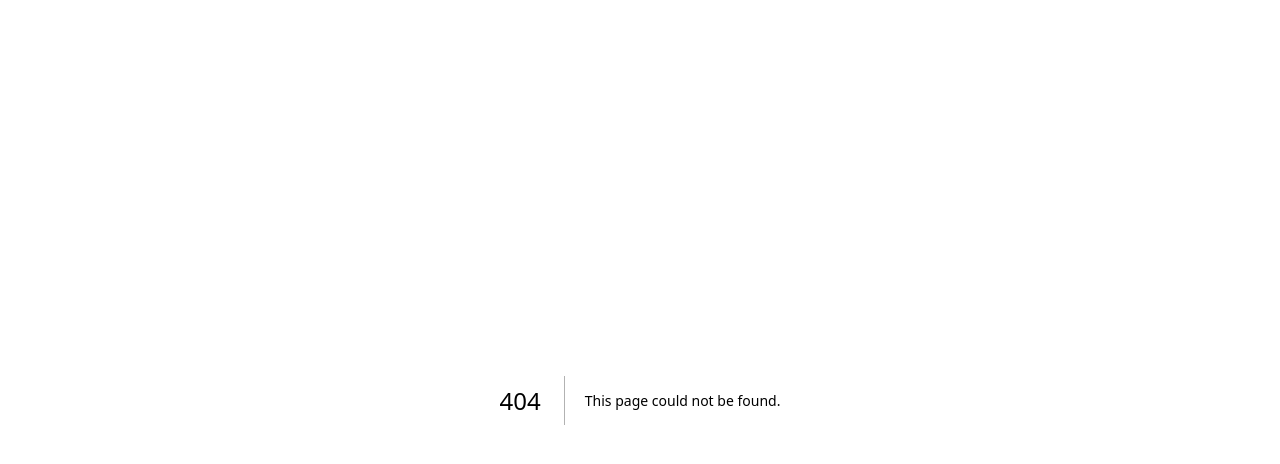
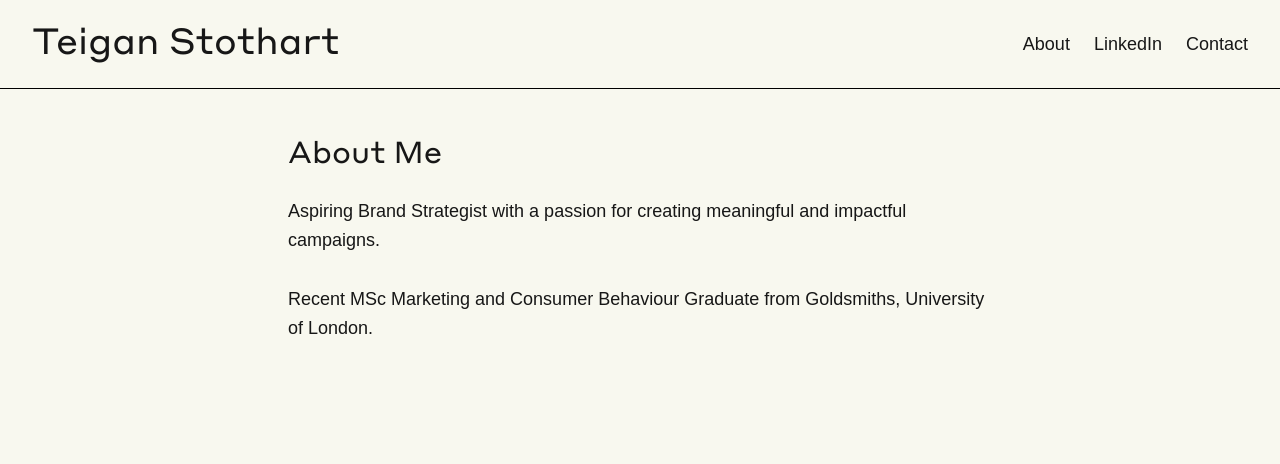
Before and after one commit to teigans02/teiganstoth.art, a Next.js app in the folder portfolio/: page /about in a window 1280 px wide. Before the commit this address had no page. Shown: the top 464 px of the page. Built offline with nearby package versions, Linux system fonts and the light colour scheme.

Commit message:
feat: `About Me` page + social lnks + typography
Co-authored-by: Arron Stothart <arron@sanalabs.com>

```diff
--- /dev/null
+++ b/portfolio/src/app/about/page.tsx
@@ -0,0 +1,17 @@
+import Header from "@/components/header";
+
+export default function About() {
+  return (
+    <div className="min-h-screen bg-[#F8F8EF]">
+      <Header />
+      <main className="max-w-3xl mx-auto py-12 px-8">
+        <h2 className="text-3xl mb-6 font-['StyreneA-Regular']">About Me</h2>
+        <p className="text-lg leading-relaxed">
+          Aspiring Brand Strategist with a passion for creating meaningful and impactful campaigns.<br /><br />
+          Recent MSc Marketing and Consumer Behaviour Graduate from Goldsmiths, University of London.
+
+        </p>
+      </main>
+    </div>
+  );
+}
--- a/portfolio/src/app/projects/[slug]/page.tsx
+++ b/portfolio/src/app/projects/[slug]/page.tsx
@@ -1,4 +1,5 @@
 import { BackButton } from "@/components/back-button"
+import Header from "@/components/header"
 import { getAllProjects } from "@/lib/mdx"
 import { MDXRemote } from "next-mdx-remote/rsc"
 import { notFound } from "next/navigation"
@@ -31,11 +32,16 @@ export default async function ProjectPage({ params }: Props) {
   const { content, data } = matter(fileContent)
 
   return (
-    <div className="min-h-screen bg-[#F8F8EF] p-8">
-      <BackButton />
-      <article className="max-w-3xl mx-auto mt-16 prose prose-lg">
-        <MDXRemote source={content} />
-      </article>
+    <div className="min-h-screen bg-[#F8F8EF]">
+      <Header />
+      <div className="p-8">
+        <div className="max-w-3xl mx-auto">
+          <BackButton />
+          <article className="mt-8 prose prose-lg prose-headings:font-styrene">
+            <MDXRemote source={content} />
+          </article>
+        </div>
+      </div>
     </div>
   )
 }
--- a/portfolio/src/components/back-button.tsx
+++ b/portfolio/src/components/back-button.tsx
@@ -9,10 +9,10 @@ export function BackButton() {
   return (
     <button
       onClick={() => router.back()}
-      className="fixed top-6 left-6 p-2 text-black
-        hover:scale-110 transition-transform duration-200"
+      className="flex items-center gap-1 p-2 text-black"
     >
       <ChevronLeft size={24} />
+      <span className="text-lg">Back</span>
     </button>
   )
 }
--- a/portfolio/src/components/header.tsx
+++ b/portfolio/src/components/header.tsx
@@ -1,7 +1,35 @@
+import Link from 'next/link';
+
 export default function Header() {
   return (
     <header className="w-full border-b border-black py-6 px-8">
-      <h1 className="text-4xl font-['StyreneA-Regular']">Teigan Stothart</h1>
+      <div className="flex justify-between items-center">
+        <Link href="/" className="text-4xl font-['StyreneA-Regular'] hover:opacity-80">
+          Teigan Stothart
+        </Link>
+        <nav className="space-x-6">
+          <Link
+            href="/about"
+            className="text-lg hover:underline"
+          >
+            About
+          </Link>
+          <a
+            href="https://www.linkedin.com/in/teigan-stothart-40a8b323a/"
+            target="_blank"
+            rel="noopener noreferrer"
+            className="text-lg hover:underline"
+          >
+            LinkedIn
+          </a>
+          <a
+            href="mailto:teigans02@icloud.com"
+            className="text-lg hover:underline"
+          >
+            Contact
+          </a>
+        </nav>
+      </div>
     </header>
   );
 }
--- a/portfolio/tailwind.config.ts
+++ b/portfolio/tailwind.config.ts
@@ -12,6 +12,18 @@ export default {
         background: "var(--background)",
         foreground: "var(--foreground)",
       },
+      fontFamily: {
+        styrene: ['StyreneA-Regular', 'sans-serif'],
+      },
+      typography: {
+        DEFAULT: {
+          css: {
+            'h1, h2, h3, h4, h5, h6': {
+              fontFamily: 'StyreneA-Regular, sans-serif',
+            },
+          },
+        },
+      },
     },
   },
   plugins: [
```
